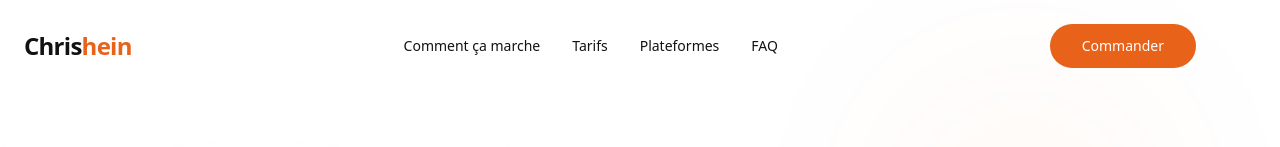
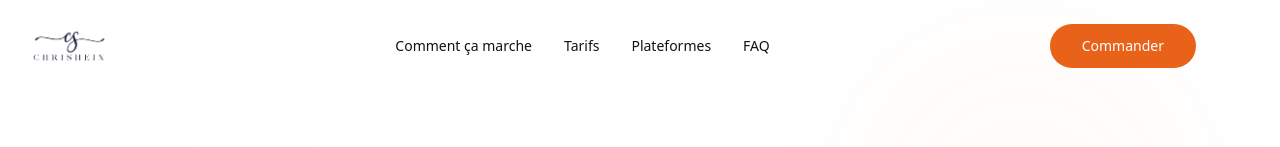
Before and after one commit to Talesman-index/chrishein-web, a Next.js app: page / in a window 1280 px wide. Shown: the top 147 px of the page. Built offline with nearby package versions, Linux system fonts and the light colour scheme.

Commit message:
feat: replace text logo with official Logo_Chrishein image

```diff
--- a/src/app/page.tsx
+++ b/src/app/page.tsx
@@ -107,9 +107,9 @@ const Nav = () => {
         isScrolled ? "bg-white shadow-xl py-3" : "bg-transparent py-6"
       } ${isMenuOpen ? "opacity-0 pointer-events-none" : "opacity-100"}`}>
         <div className="container mx-auto px-6 flex items-center justify-between text-brand-black">
-          <div className="font-display text-2xl font-bold tracking-tightest">
-            Chris<span className="text-brand-orange">hein</span>
-          </div>
+          <a href="#" className="flex items-center">
+            <Image src="/assets/logo.png" alt="Chrishein" width={140} height={40} className="h-10 w-auto object-contain" />
+          </a>
 
           <div className={`hidden lg:flex items-center gap-8 font-medium text-sm transition-all duration-300 ${
             isScrolled ? "opacity-0 invisible pointer-events-none" : "opacity-100 visible"
@@ -160,9 +160,9 @@ const Nav = () => {
               className="fixed top-0 right-0 h-full w-[280px] sm:w-[350px] bg-white z-[1002] shadow-[-20px_0_60px_rgba(0,0,0,0.1)] p-10 flex flex-col"
             >
               <div className="flex justify-between items-center mb-16">
-                <div className="font-display text-xl font-bold">
-                  Chris<span className="text-brand-orange">hein</span>
-                </div>
+                <a href="#" onClick={() => setIsMenuOpen(false)}>
+                  <Image src="/assets/logo.png" alt="Chrishein" width={160} height={50} className="h-12 w-auto object-contain" />
+                </a>
                 <button
                   onClick={() => setIsMenuOpen(false)}
                   className="p-2 hover:bg-brand-beige rounded-full transition-colors"
```
Also changed, not shown: public/assets/logo.png (added).
